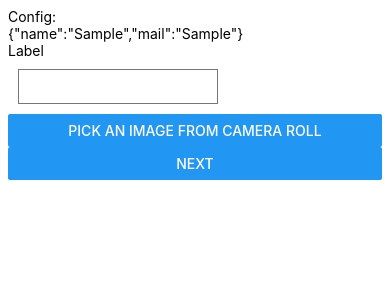
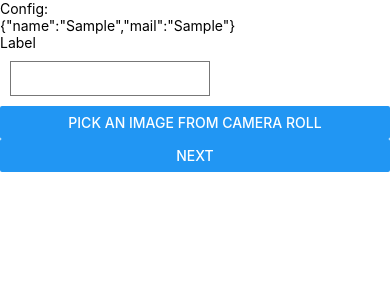
Before and after one commit to mklecha/mago-montaze, a React Native app: screen / in a window 390 px wide. Both pictures are taken after typing "Sample", "Sample" into the empty fields and a click on the button "SEND". Shown: the top 300 px of the page. Built offline with nearby package versions, Linux system fonts and the light colour scheme.

Commit message:
scroll views

```diff
--- a/src/components/configProvider/ConfigForm.tsx
+++ b/src/components/configProvider/ConfigForm.tsx
@@ -2,7 +2,7 @@ import React, {useState} from 'react';
 import AsyncStorage from "@react-native-async-storage/async-storage";
 import {CONFIG_KEY, DEFAULT_MAIL} from "../../vars";
 import {ConfigContainer} from "../../model/Config";
-import {Button, StyleSheet, TextInput, Text, View} from "react-native";
+import {Button, SafeAreaView, ScrollView, StyleSheet, Text, TextInput} from "react-native";
 import {texts} from "../../texts";
 
 export interface ConfigFormProps {
@@ -31,7 +31,8 @@ export default function ConfigForm(props: ConfigFormProps) {
     }
 
     return (
-        <View style={styles.container}>
+        <SafeAreaView style={styles.container}>
+            <ScrollView>
                 <Text>Configuration</Text>
                 <Text>Name</Text>
                 <TextInput
@@ -44,7 +45,8 @@ export default function ConfigForm(props: ConfigFormProps) {
                     onChangeText={e => setMail(e)}
                 />
                 <Button title={texts.send} onPress={saveConfiguration}/>
-        </View>
+            </ScrollView>
+        </SafeAreaView>
     );
 }
 const styles = StyleSheet.create({
--- a/src/components/form/Form.tsx
+++ b/src/components/form/Form.tsx
@@ -1,5 +1,5 @@
 import React, {useState} from 'react';
-import {Button, Image, StyleSheet, Text, TextInput, View} from 'react-native';
+import {Button, Image, SafeAreaView, ScrollView, StyleSheet, Text, TextInput} from 'react-native';
 import {Config} from "../../model/Config";
 import {FormValues} from "../../model/FormValues";
 import PhotoPicker from "./PhotoPicker";
@@ -27,7 +27,8 @@ export default function Form(props: FormProps) {
     }
 
     return (
-        <View style={styles.container}>
+        <SafeAreaView style={styles.container}>
+            <ScrollView>
                 <Text>Config:</Text>
                 <Text>{JSON.stringify(props.config)}</Text>
                 <Text>Label</Text>
@@ -40,7 +41,8 @@ export default function Form(props: FormProps) {
                     <Image key={index} source={{uri: value}} style={{width: 200, height: 200}}/>
                 ))}
                 <Button title={'Next'} onPress={handleSubmit}/>
-        </View>
+            </ScrollView>
+        </SafeAreaView>
     );
 }
 
--- a/src/components/form/Summary.tsx
+++ b/src/components/form/Summary.tsx
@@ -1,5 +1,5 @@
 import React from 'react';
-import {StyleSheet, View, Text, Button, Image} from 'react-native';
+import {Button, Image, SafeAreaView, ScrollView, StyleSheet, Text} from 'react-native';
 import {texts} from "../../texts";
 import {Config} from "../../model/Config";
 import {FormValues} from "../../model/FormValues";
@@ -17,7 +17,8 @@ export default function Summary(props: SummaryProps) {
     }
 
     return (
-        <View style={styles.container}>
+        <SafeAreaView style={styles.container}>
+            <ScrollView>
                 <Text>Summary</Text>
                 <Text>{JSON.stringify(props.config, undefined, "\t")}</Text>
                 <Text>{JSON.stringify(props.formValues, undefined, "\t")}</Text>
@@ -28,7 +29,8 @@ export default function Summary(props: SummaryProps) {
                 <Button title={texts.sendMail} onPress={handleSend}/>
                 <Button title={texts.finish} onPress={() => {
                 }}/>
-        </View>
+            </ScrollView>
+        </SafeAreaView>
     );
 }
 
```
Lines whose indentation alone changed are shown as unchanged.
